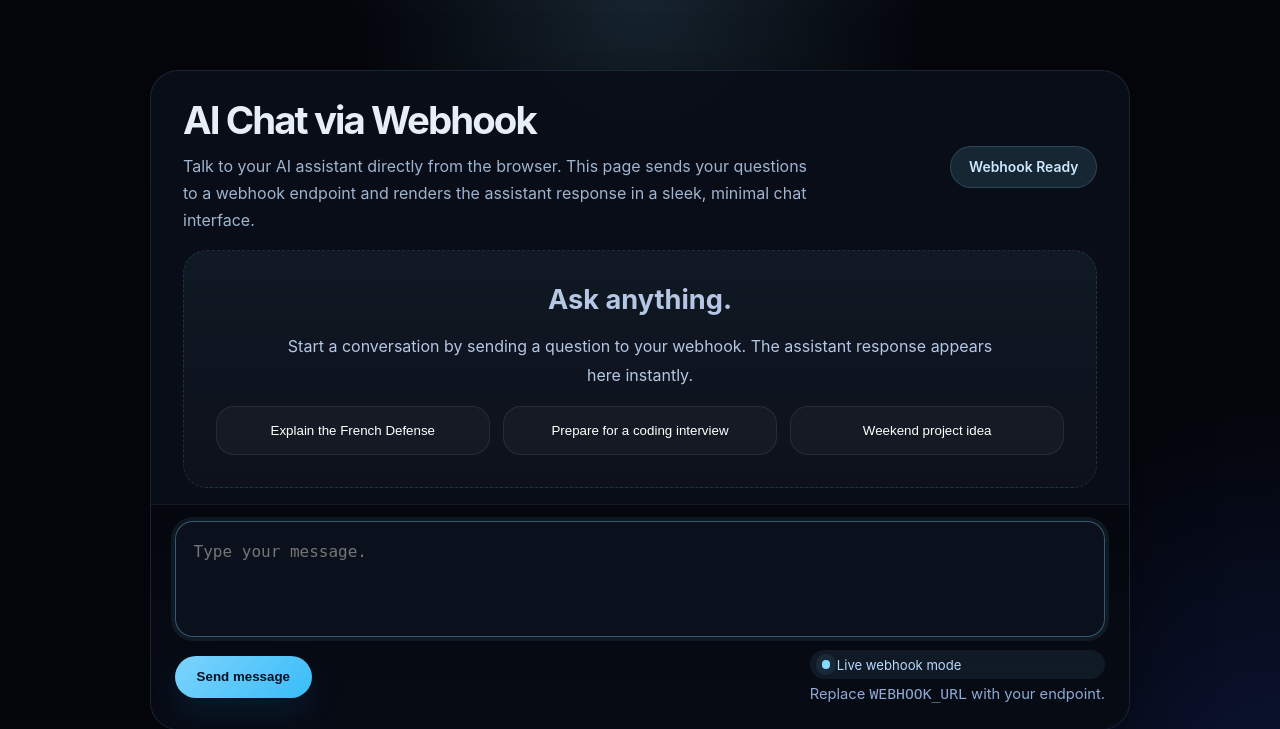
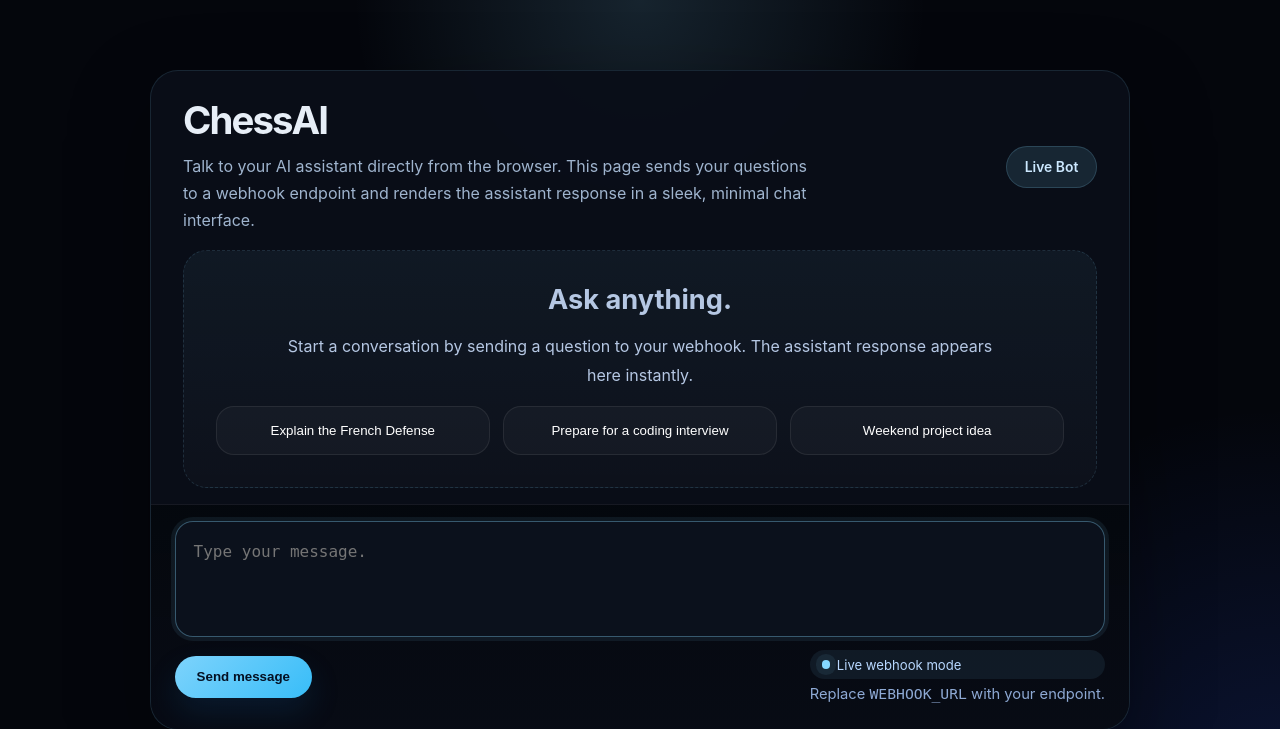
Before and after one commit to DAX1208/ChessAi, a PHP site: page / in a window 1280 px wide. Shown: the top 729 px of the page. Run offline with PHP 8.4, Linux system fonts and the light colour scheme.

Commit message:
Update webhook URL and interface adjustments

```diff
--- a/index.html
+++ b/index.html
@@ -3,17 +3,17 @@
 <head>
   <meta charset="UTF-8">
   <meta name="viewport" content="width=device-width, initial-scale=1.0">
-  <title>AI Webhook Chat</title>
+  <title>ChessAI Chat</title>
   <link rel="stylesheet" href="style.css">
 </head>
 <body>
   <section class="chat-shell" aria-label="AI chat interface">
     <header class="hero">
       <div class="hero-title">
-        <h1>AI Chat via Webhook</h1>
+        <h1>ChessAI</h1>
         <p>Talk to your AI assistant directly from the browser. This page sends your questions to a webhook endpoint and renders the assistant response in a sleek, minimal chat interface.</p>
       </div>
-      <div class="hero-badge">Webhook Ready</div>
+      <div class="hero-badge">Live Bot</div>
     </header>
 
     <main class="chat-window" id="chatWindow" aria-live="polite" tabindex="0">
--- a/script.js
+++ b/script.js
@@ -1,4 +1,4 @@
-const WEBHOOK_URL = 'https://devangi.app.n8n.cloud/webhook/chess-chatbot-webhook-001/chat';
+const WEBHOOK_URL = 'https://devangi.app.n8n.cloud/webhook/chess-chatbot-webhook-001';
 const chatForm = document.getElementById('chatForm');
 const chatInput = document.getElementById('chatInput');
 const sendButton = document.getElementById('sendButton');
--- a/style.css
+++ b/style.css
@@ -271,6 +271,17 @@ body {
   transition: transform 0.2s ease, border-color 0.2s ease, background 0.2s ease;
 }
 
+@keyframes pulse {
+  from {
+    transform: scale(1);
+    box-shadow: 0 0 0 0 rgba(134,216,255,0.28);
+  }
+  to {
+    transform: scale(1.05);
+    box-shadow: 0 0 0 14px rgba(134,216,255,0.04);
+  }
+}
+
 .suggestion-chip:hover {
   transform: translateY(-1px);
   border-color: rgba(134,216,255,0.26);
```
